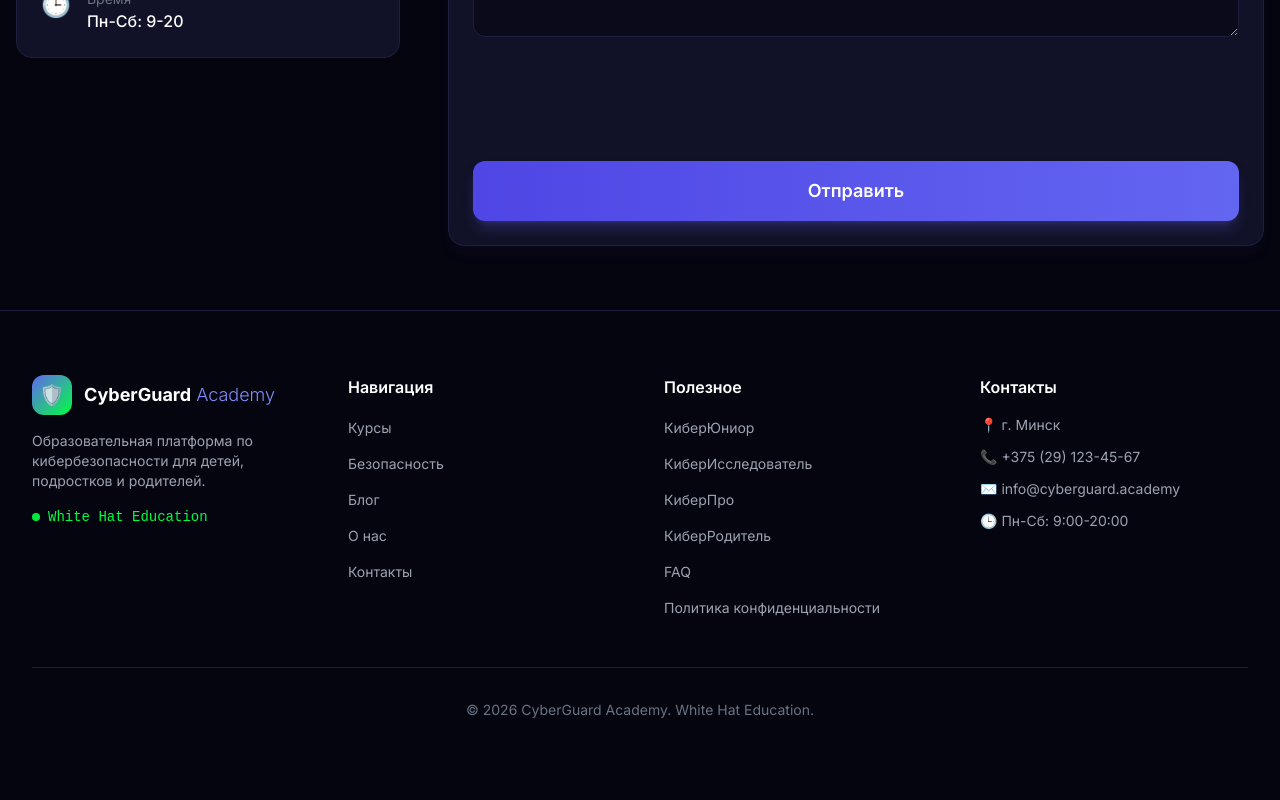
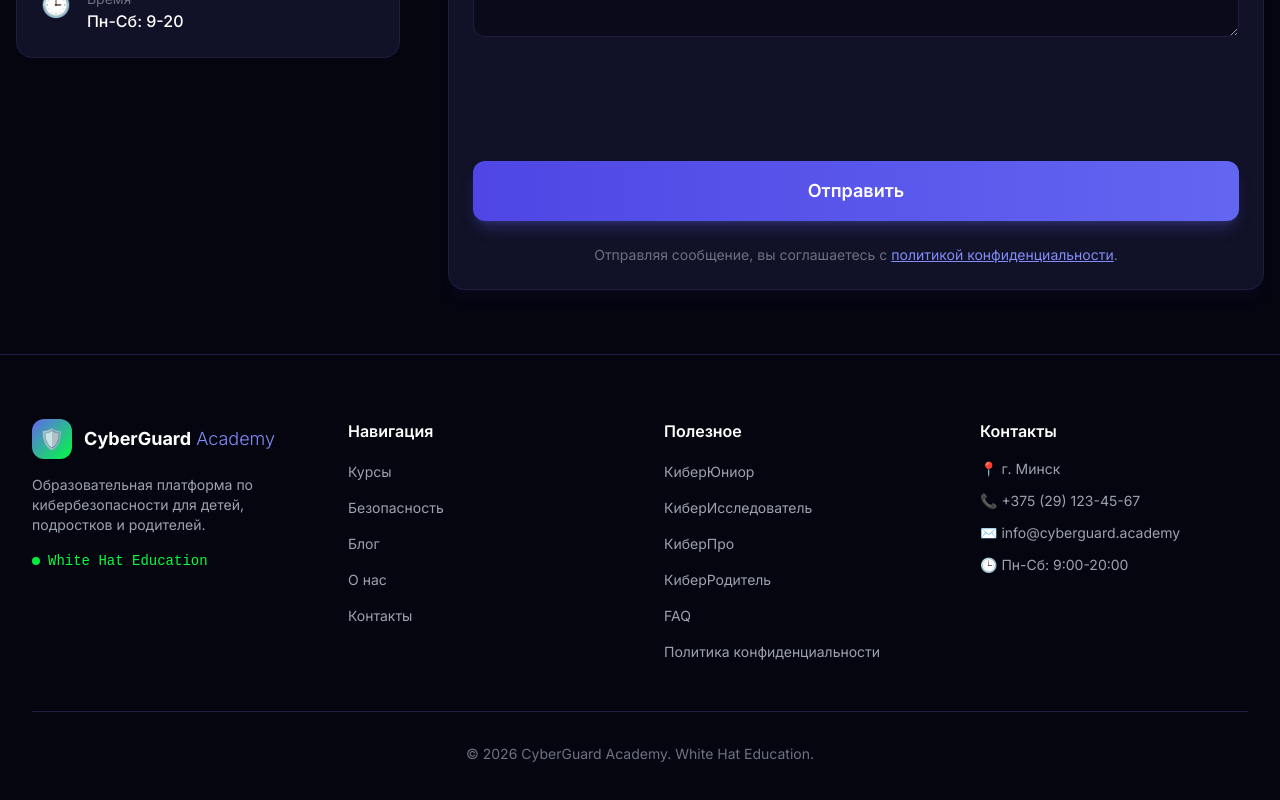
Before and after one commit to mam37bez/cyberguard-academy, a Next.js app: page /contact in a window 1280 px wide. Shown: the part 696-1496 px from the top of the page. Built offline with nearby package versions, Linux system fonts and the light colour scheme.

Commit message:
Link forms to privacy policy

```diff
--- a/src/app/contact/page.tsx
+++ b/src/app/contact/page.tsx
@@ -1,6 +1,7 @@
 'use client';
 
 import React, { useEffect, useState } from 'react';
+import Link from 'next/link';
 import Script from 'next/script';
 import { Card, CardContent } from '@/components/ui/Card';
 import { Input } from '@/components/ui/Input';
@@ -225,6 +226,14 @@ export default function ContactPage() {
                     <Button type="submit" size="lg" isLoading={loading} className="w-full">
                       Отправить
                     </Button>
+
+                    <p className="text-center text-sm text-gray-500">
+                      Отправляя сообщение, вы соглашаетесь с{' '}
+                      <Link href="/privacy" className="text-primary-400 hover:text-primary-300 underline">
+                        политикой конфиденциальности
+                      </Link>
+                      .
+                    </p>
                   </form>
                 </CardContent>
               </Card>
--- a/src/app/enrollment/page.tsx
+++ b/src/app/enrollment/page.tsx
@@ -1,6 +1,7 @@
 'use client';
 
 import React, { useEffect, useState } from 'react';
+import Link from 'next/link';
 import Script from 'next/script';
 import { Card, CardContent } from '@/components/ui/Card';
 import { Input } from '@/components/ui/Input';
@@ -224,7 +225,12 @@ export default function EnrollmentPage() {
                     required
                     className="mt-1"
                   />
-                  <span className="text-sm text-gray-400">Согласен на обработку данных</span>
+                  <span className="text-sm text-gray-400">
+                    Согласен на обработку данных в соответствии с{' '}
+                    <Link href="/privacy" className="text-primary-400 hover:text-primary-300 underline">
+                      политикой конфиденциальности
+                    </Link>
+                  </span>
                 </label>
 
                 <div id="turnstile-enrollment" className="pt-2 min-h-[70px]" />
```
